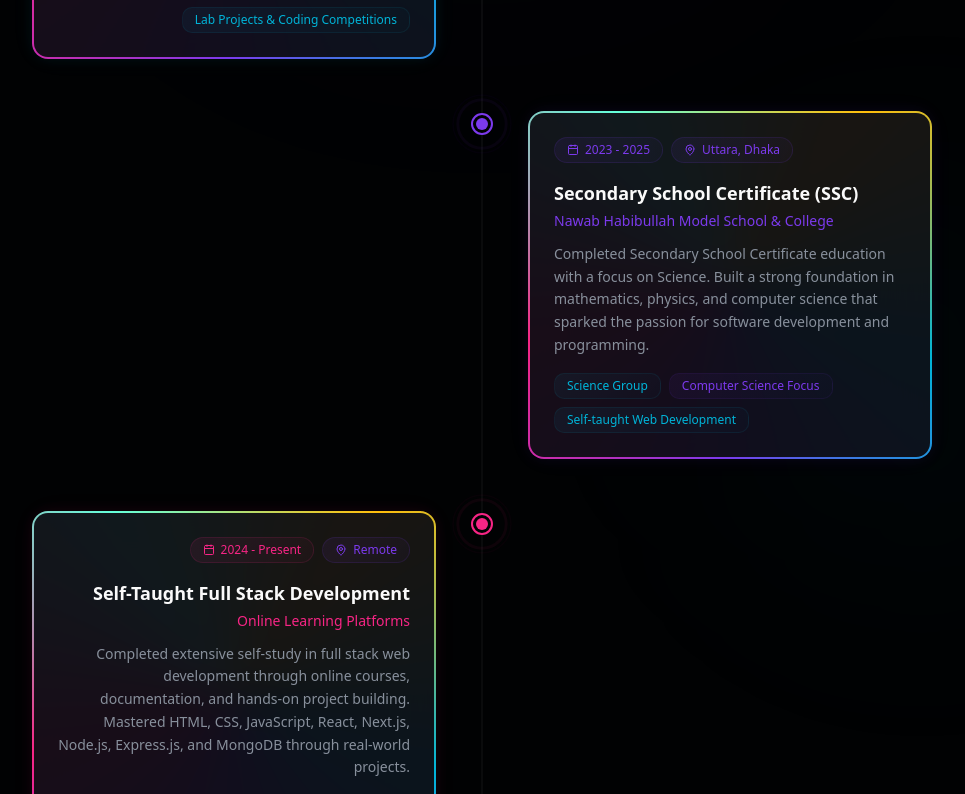
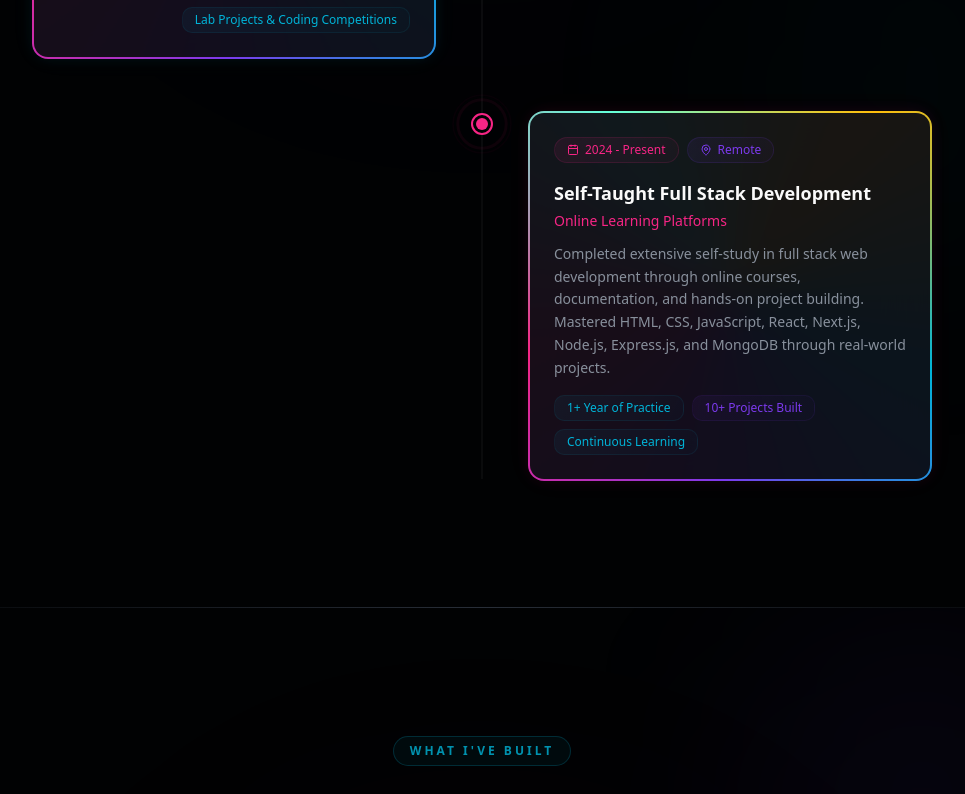
Before and after one commit to abrar12678/my-portfolio-website, a Next.js app: page / in a window 1280 px wide. Shown: the part 3781-4575 px from the top of the page, without its empty margins (158-1123 px from the left). Built offline with nearby package versions, Linux system fonts and the light colour scheme.

Commit message:
Finished Design

```diff
--- a/src/components/portfolio/Education.jsx
+++ b/src/components/portfolio/Education.jsx
@@ -23,21 +23,6 @@
     ],
     dotColor: "#00b4d8",
     accentColor: "#00b4d8",
-  },
-  {
-    degree: "Secondary School Certificate (SSC)",
-    institution: "Nawab Habibullah Model School & College",
-    location: "Uttara, Dhaka",
-    period: "2023 - 2025",
-    description:
-      "Completed Secondary School Certificate education with a focus on Science. Built a strong foundation in mathematics, physics, and computer science that sparked the passion for software development and programming.",
-    highlights: [
-      "Science Group",
-      "Computer Science Focus",
-      "Self-taught Web Development",
-    ],
-    dotColor: "#7c3aed",
-    accentColor: "#7c3aed",
   },
   {
     degree: "Self-Taught Full Stack Development",
--- a/src/components/portfolio/Footer.jsx
+++ b/src/components/portfolio/Footer.jsx
@@ -139,7 +139,7 @@
             transition={{ duration: 0.6, delay: 0.1 }}
           >
             <h4 className="text-sm font-semibold text-foreground uppercase tracking-wider mb-5 flex items-center gap-2">
-              <span className="w-6 h-px bg-gradient-to-r from-[#00b4d8] to-transparent" />
+              <span className="w-6 h-px bg-gradient-to-r from-[#00b4d8] via-[#7c3aed] to-[#f72585]" />
               Quick Links
             </h4>
             <ul className="space-y-1">
@@ -152,15 +152,23 @@
                     whileInView={{ opacity: 1, x: 0 }}
                     viewport={{ once: true }}
                     transition={{ duration: 0.3, delay: 0.05 * index }}
-                    className="flex items-center gap-3 text-sm text-muted-foreground hover:text-[#00b4d8] transition-all duration-300 py-2 px-3 -ml-3 rounded-lg hover:bg-[#00b4d8]/5 group"
+                    className="flex items-center gap-3 text-sm text-muted-foreground hover:text-foreground transition-all duration-300 py-2 px-3 -ml-3 rounded-lg group"
                   >
-                    <span className="text-[#00b4d8]/0 group-hover:text-[#00b4d8] transition-all duration-300">
-                      <ArrowUpRight
-                        size={12}
-                        className="rotate-45 group-hover:rotate-0 transition-transform duration-300"
-                      />
+                    {/* Gradient arrow indicator */}
+                    <span className="flex-shrink-0 w-0 group-hover:w-5 overflow-hidden transition-all duration-300">
+                      <span className="bg-gradient-to-r from-[#00b4d8] via-[#7c3aed] to-[#f72585] bg-clip-text text-transparent">
+                        <ArrowUpRight
+                          size={14}
+                          className="rotate-45 group-hover:rotate-0 transition-transform duration-300"
+                        />
+                      </span>
                     </span>
-                    {link.label}
+                    {/* Gradient line indicator */}
+                    <span className="w-0 group-hover:w-5 h-px bg-gradient-to-r from-[#00b4d8] via-[#7c3aed] to-[#f72585] transition-all duration-300 rounded-full" />
+                    {/* Gradient text on hover */}
+                    <span className="group-hover:bg-gradient-to-r group-hover:from-[#00b4d8] group-hover:via-[#7c3aed] group-hover:to-[#f72585] group-hover:bg-clip-text group-hover:text-transparent transition-all duration-300">
+                      {link.label}
+                    </span>
                   </motion.a>
                 </li>
               ))}
@@ -175,7 +183,7 @@
             transition={{ duration: 0.6, delay: 0.2 }}
           >
             <h4 className="text-sm font-semibold text-foreground uppercase tracking-wider mb-5 flex items-center gap-2">
-              <span className="w-6 h-px bg-gradient-to-r from-[#7c3aed] to-transparent" />
+              <span className="w-6 h-px bg-gradient-to-r from-[#7c3aed] via-[#f72585] to-[#00b4d8]" />
               Connect
             </h4>
             <p className="text-sm text-muted-foreground leading-relaxed mb-5">
@@ -206,7 +214,7 @@
                     ["--hover-color"]: social.color,
                   }}
                 >
-                  {/* Hover glow background (same as Hero) */}
+                  {/* Hover glow background */}
                   <span
                     className="absolute inset-0 rounded-xl opacity-0 group-hover:opacity-100 transition-opacity duration-300 -z-10 blur-md"
                     style={{ backgroundColor: `${social.color}15` }}
--- a/src/components/portfolio/Navbar.jsx
+++ b/src/components/portfolio/Navbar.jsx
@@ -161,14 +161,15 @@
               </motion.a>
             </div>
 
+            {/* Hamburger Menu - Full theme gradient */}
             <motion.button
               whileTap={{ scale: 0.9 }}
               onClick={() => setIsMobileMenuOpen(!isMobileMenuOpen)}
               aria-label={isMobileMenuOpen ? "Close menu" : "Open menu"}
-              className={`lg:hidden relative p-2.5 rounded-xl border border-border/50 backdrop-blur-sm transition-all duration-300 ${
+              className={`lg:hidden relative p-2.5 rounded-xl backdrop-blur-sm transition-all duration-300 ${
                 isMobileMenuOpen
-                  ? "bg-gradient-to-br from-[#f72585]/20 to-[#7c3aed]/20 border-[#f72585]/30"
-                  : "bg-gradient-to-br from-[#00b4d8]/10 to-[#7c3aed]/10 hover:from-[#00b4d8]/20 hover:to-[#7c3aed]/20"
+                  ? "bg-gradient-to-br from-[#f72585]/15 via-[#7c3aed]/15 to-[#00b4d8]/15 border border-[#f72585]/30 hover:from-[#f72585]/25 hover:via-[#7c3aed]/25 hover:to-[#00b4d8]/25"
+                  : "bg-gradient-to-br from-[#00b4d8]/10 via-[#7c3aed]/10 to-[#f72585]/10 border border-border/50 hover:from-[#00b4d8]/20 hover:via-[#7c3aed]/20 hover:to-[#f72585]/20"
               }`}
               initial={{ opacity: 0, scale: 0.8 }}
               animate={{ opacity: 1, scale: 1 }}
@@ -182,8 +183,14 @@
                     animate={{ rotate: 0, opacity: 1, scale: 1 }}
                     exit={{ rotate: 90, opacity: 0, scale: 0.5 }}
                     transition={{ duration: 0.2 }}
+                    className="flex items-center justify-center w-5 h-5"
                   >
-                    <X size={22} className="text-[#f72585]" />
+                    <span className="bg-gradient-to-r from-[#f72585] via-[#7c3aed] to-[#00b4d8] [&>svg]:drop-shadow-[0_0_4px_rgba(247,37,133,0.5)]">
+                      <X
+                        size={22}
+                        className="text-[#f72585] [&>path]:stroke-[#f72585]"
+                      />
+                    </span>
                   </motion.span>
                 ) : (
                   <motion.span
@@ -192,8 +199,14 @@
                     animate={{ rotate: 0, opacity: 1, scale: 1 }}
                     exit={{ rotate: -90, opacity: 0, scale: 0.5 }}
                     transition={{ duration: 0.2 }}
+                    className="flex items-center justify-center w-5 h-5"
                   >
-                    <Menu size={22} className="text-[#00b4d8]" />
+                    <span className="bg-gradient-to-r from-[#00b4d8] via-[#7c3aed] to-[#f72585] [&>svg]:drop-shadow-[0_0_4px_rgba(0,180,216,0.5)]">
+                      <Menu
+                        size={22}
+                        className="text-[#00b4d8] [&>path]:stroke-[#00b4d8]"
+                      />
+                    </span>
                   </motion.span>
                 )}
               </AnimatePresence>
```
